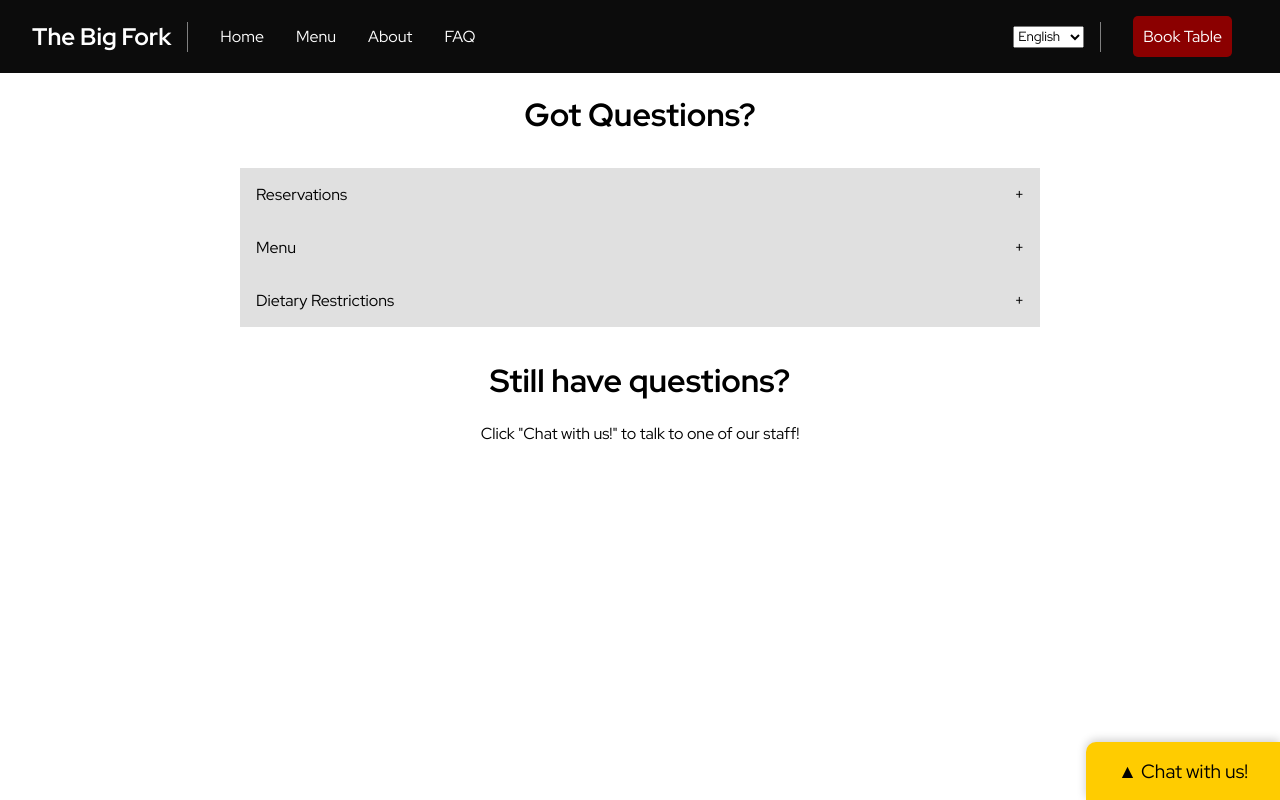
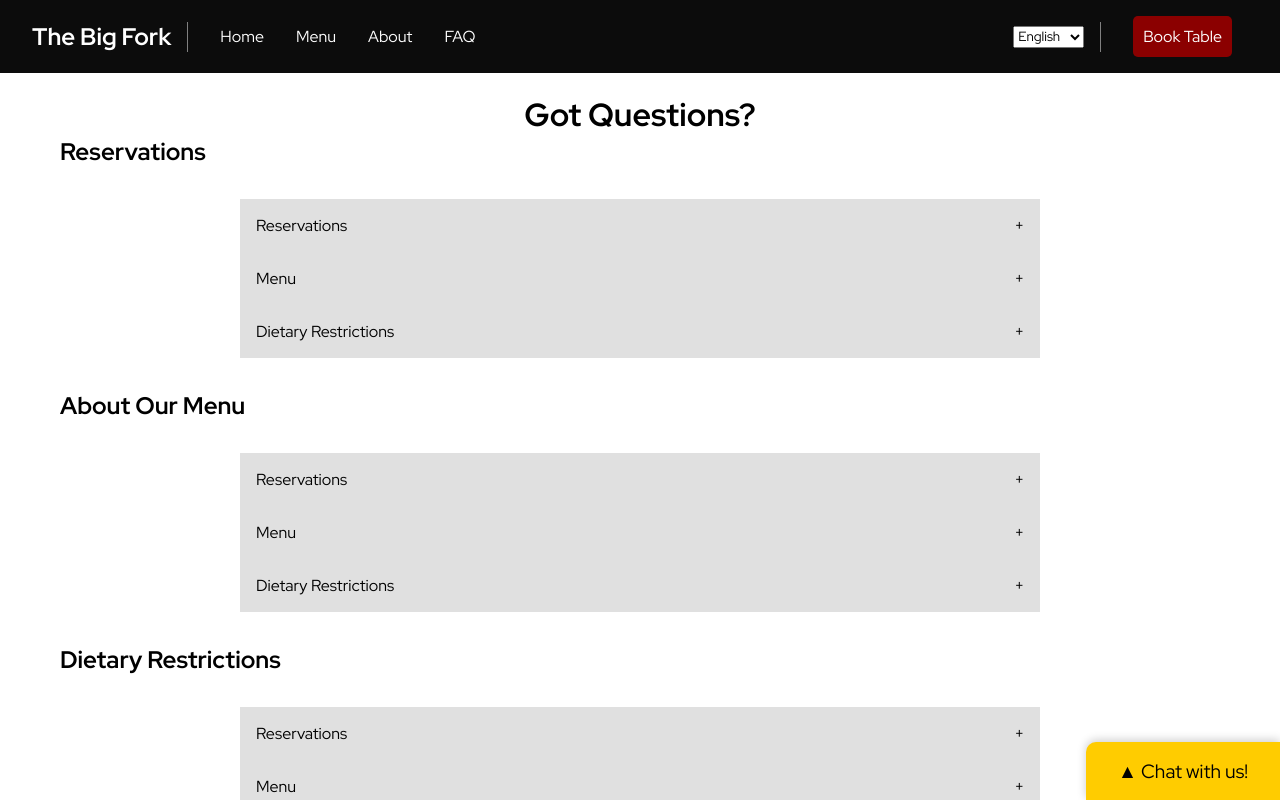
Before and after one commit to SEG3125-A/Group-13, a React (Create React App) app in the folder SEG-3125-Module7-React/: page /faq in a window 1280 px wide. Shown: the top 800 px of the page. Built offline with nearby package versions, Linux system fonts and the light colour scheme.

Commit message:
Adjust for headers

```diff
--- a/SEG-3125-Module7-React/src/pages/FAQ.jsx
+++ b/SEG-3125-Module7-React/src/pages/FAQ.jsx
@@ -4,7 +4,37 @@ import Accordion from '../components/Accordion';
 // accordion tutorial from: https://www.freecodecamp.org/news/build-accordion-menu-in-react-without-external-libraries/
 
 const FAQ = () => {
-    const accordionData = [
+    const accordionDataReservations = [
+        {
+            title: 'Reservations',
+            content: 'filler'
+        },
+        {
+            title: 'Menu',
+            content: 'filler'
+        },
+        {
+            title: 'Dietary Restrictions',
+            content: 'filler'
+        }
+    ];
+
+    const accordionDataMenu = [
+        {
+            title: 'Reservations',
+            content: 'filler'
+        },
+        {
+            title: 'Menu',
+            content: 'filler'
+        },
+        {
+            title: 'Dietary Restrictions',
+            content: 'filler'
+        }
+    ];
+
+    const accordionDataRestrictions = [
         {
             title: 'Reservations',
             content: 'filler'
@@ -22,14 +52,27 @@ const FAQ = () => {
     return (
         <div className="faq">
             <h1>Got Questions?</h1>
+            <h2>Reservations</h2>
             <div className="accordion">
-                {accordionData.map(({ title, content }) => (
+                {accordionDataReservations.map(({ title, content }) => (
+                    <Accordion title={title} content={content} />
+                ))}
+            </div>
+            <h2>About Our Menu</h2>
+            <div className="accordion">
+                {accordionDataMenu.map(({ title, content }) => (
+                    <Accordion title={title} content={content} />
+                ))}
+            </div>
+            <h2>Dietary Restrictions</h2>
+            <div className="accordion">
+                {accordionDataRestrictions.map(({ title, content }) => (
                     <Accordion title={title} content={content} />
                 ))}
             </div>
             <h1>Still have questions?</h1>
             <br></br>
-            <p>Click "Chat with us!" to talk to one of our staff!</p>
+            <p>Click "Chat with us!" to talk to one of our staff live!</p>
         </div>
     );
 }
```
